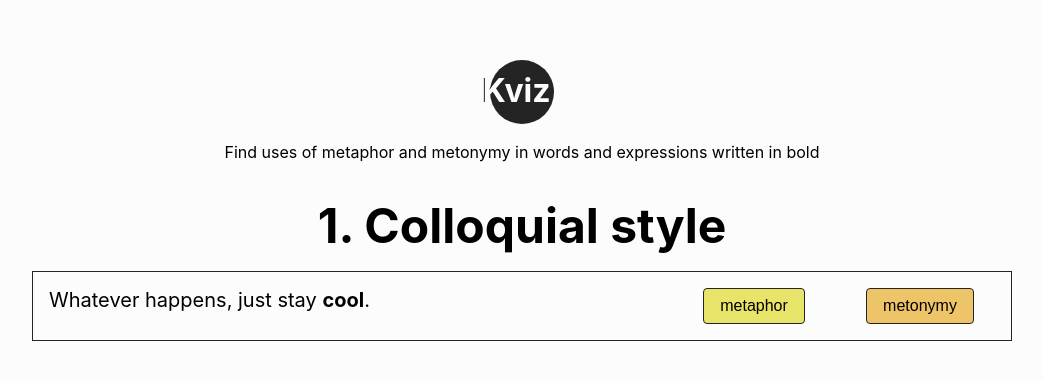
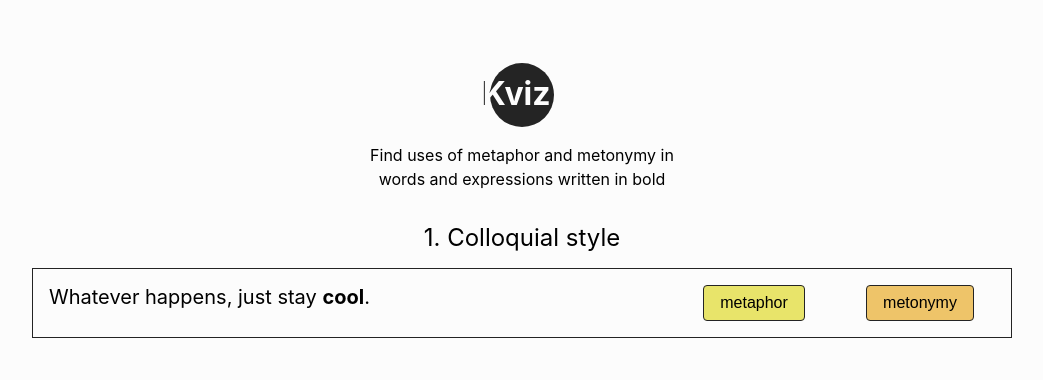
Before and after one commit to lstanisavljevic/kviz, a Next.js app: page / in a window 1280 px wide. Shown: the part 168-548 px from the top of the page, without its empty margins (118-1161 px from the left). Built offline with nearby package versions, Linux system fonts and the light colour scheme.

Commit message:
Improve styles

```diff
--- a/src/components/kviz/kviz.module.scss
+++ b/src/components/kviz/kviz.module.scss
@@ -15,7 +15,8 @@
     font-size: $font-size-medium;
   }
   &__subtitle {
-    font-size: 3rem;
+    font-size: 1.5rem;
+    font-weight: normal;
     margin: 0;
     text-align: center;
   }
--- a/src/static/scss/pages/Home.module.scss
+++ b/src/static/scss/pages/Home.module.scss
@@ -62,6 +62,10 @@
   align-items: center;
   text-indent: -0.46rem;
   text-shadow: -1px 0 0 $color-black;
+  &:hover {
+    text-shadow: 1px 0 0 $color-black;
+    user-select: none;
+  }
 }
 
 .title,
@@ -73,6 +77,7 @@
   line-height: 1.5;
   font-size: $font-size-base;
   margin-bottom: 0;
+  width: 20rem;
 }
 
 .code {
```
